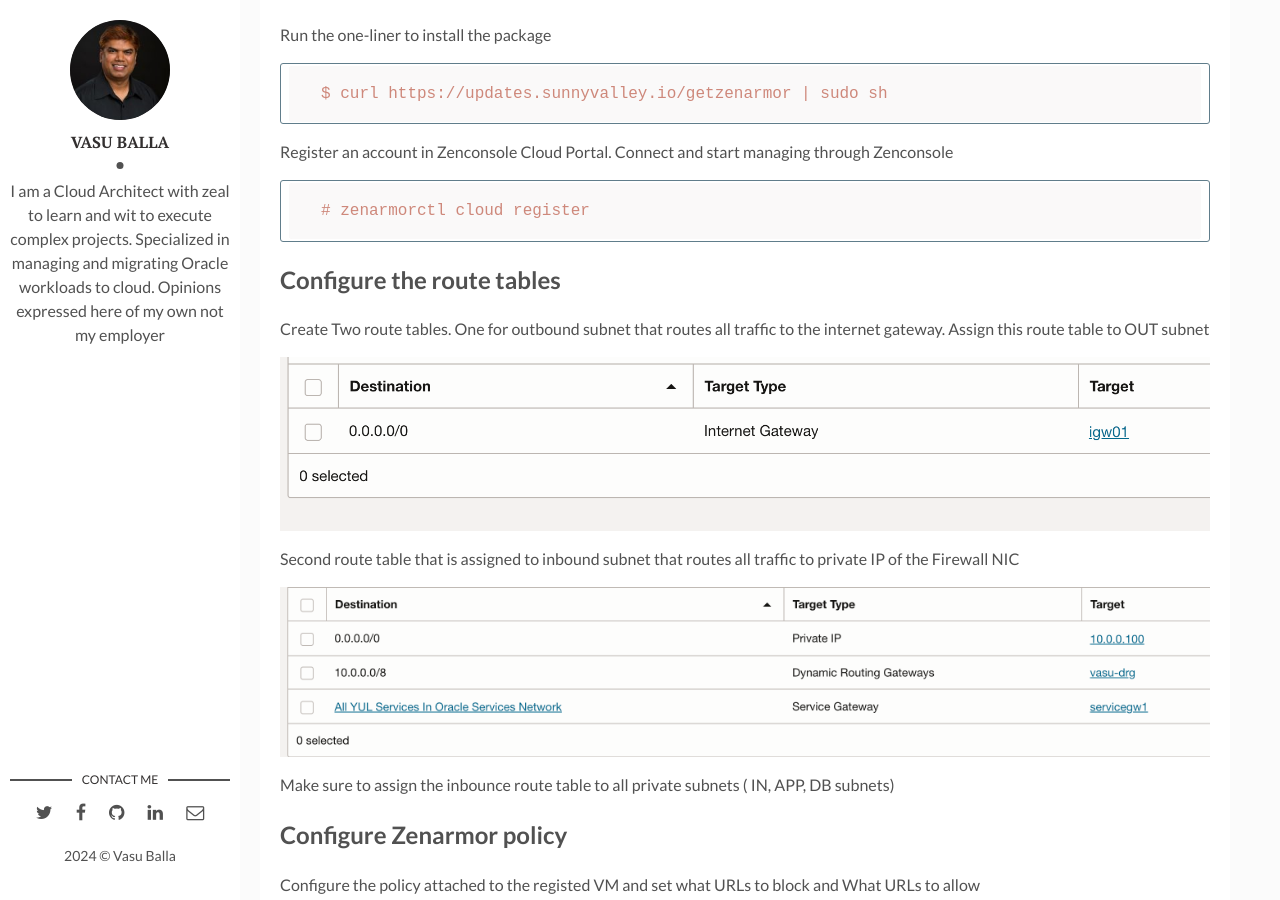
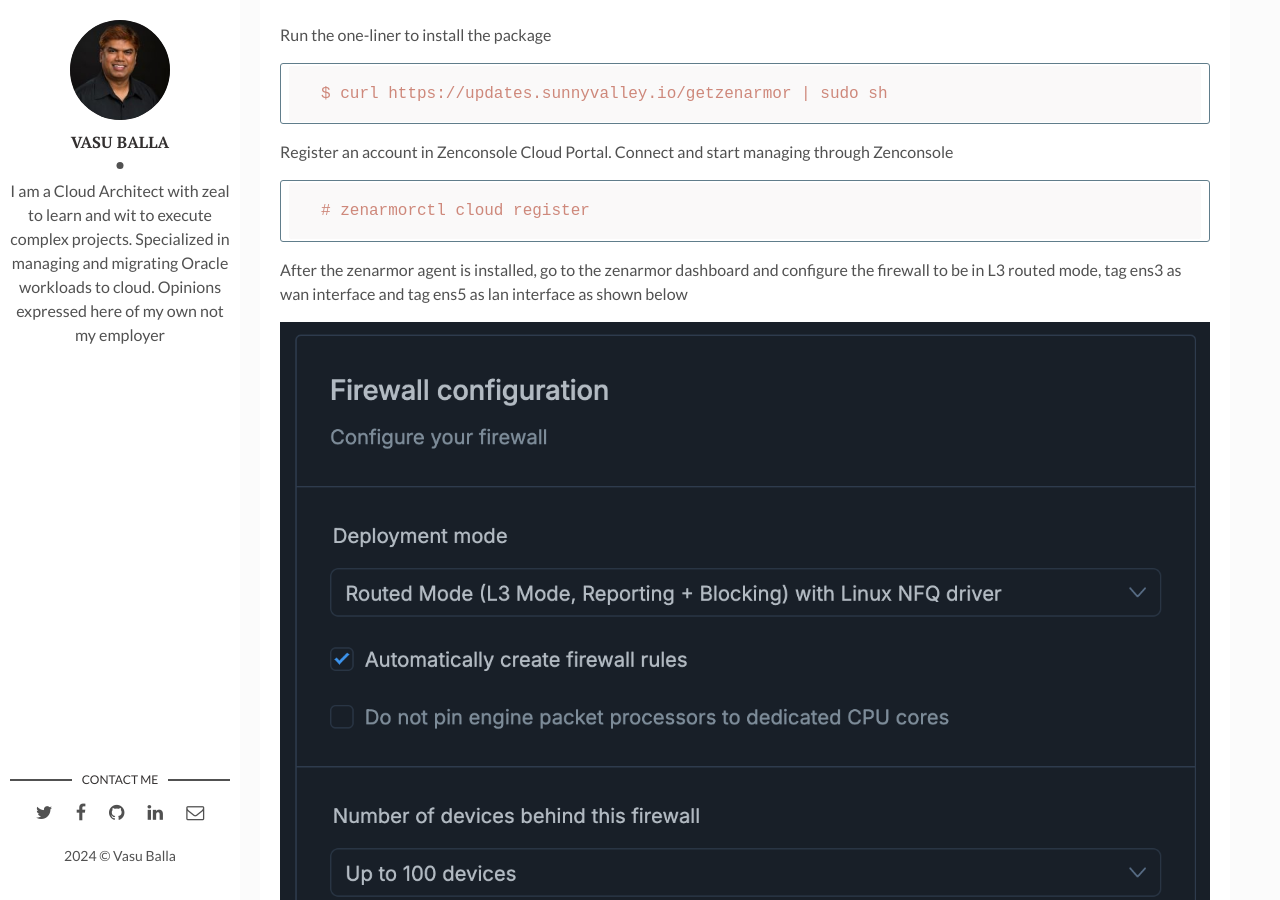
Before and after one commit to vasuballa/vasuballa.github.io, a Jekyll site: the page built from _posts/2024-02-04-oci-webtraffic-firewall.md, in a window 1280 px wide and 900 px high, scrolled down 3388 px. Built offline with Jekyll 4.4.1, drawn with Linux system fonts in a browser that asks for light colours.

Commit message:
update zen config

````diff
--- a/_posts/2024-02-04-oci-webtraffic-firewall.md
+++ b/_posts/2024-02-04-oci-webtraffic-firewall.md
@@ -82,6 +82,11 @@ Register an account in Zenconsole Cloud Portal. Connect and start managing throu
 # zenarmorctl cloud register
 ```
 
+After the zenarmor agent is installed, go to the zenarmor dashboard and configure the firewall to be in L3 routed mode, tag ens3 as wan interface and tag ens5 as lan interface as shown below
+
+![Zenarmor config]({{site.baseurl}}/assets/img/oci-fw-img6.png)
+
+
 ## Configure the route tables
 
 Create Two route tables. One for outbound subnet that routes all traffic to the internet gateway. Assign this route table to OUT subnet
````
Also changed, not shown: assets/img/oci-fw-img6.png (added).
